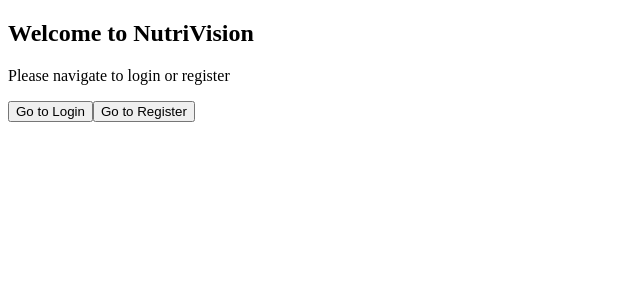
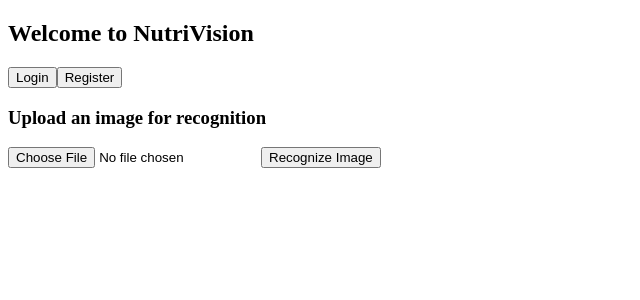
Before and after one commit to aleksiholappa/NutriVision, a React (Vite) app in the folder Frontend/: page / in a window 1280 px wide. Shown: the top 300 px of the page, without its empty margins (0-640 px from the left). Built offline with nearby package versions, Linux system fonts and the light colour scheme.

Commit message:
Update registration and login
Make initial support for image recognition api.

```diff
--- a/Frontend/src/App.tsx
+++ b/Frontend/src/App.tsx
@@ -2,19 +2,8 @@ import React from 'react';
 import { BrowserRouter as Router, Route, Routes, useNavigate } from 'react-router-dom';
 import LoginForm from './components/LoginForm';
 import RegistrationForm from './components/RegistrationForm';
-
-const Home: React.FC = () => {
-  const navigate = useNavigate();
-
-  return (
-    <div>
-      <h2>Welcome to NutriVision</h2>
-      <p>Please navigate to login or register</p>
-      <button onClick={() => navigate('/login')}>Go to Login</button>
-      <button onClick={() => navigate('/register')}>Go to Register</button>
-    </div>
-  );
-};
+import RegistrationSuccessForm from './components/RegistrationSuccessForm';
+import HomePage from './components/HomePage';
 
 const App: React.FC = () => {
   return (
@@ -23,7 +12,8 @@ const App: React.FC = () => {
         <Routes>
           <Route path="/login" element={<LoginForm />} />
           <Route path="/register" element={<RegistrationForm />} />
-          <Route path="/" element={<Home />} />
+          <Route path="/" element={<HomePage />} />
+          <Route path="registration-success" element={<RegistrationSuccessForm />} />
         </Routes>
       </div>
     </Router>
--- /dev/null
+++ b/Frontend/src/components/HomePage.tsx
@@ -0,0 +1,56 @@
+import React, { useState } from 'react';
+import { useNavigate } from 'react-router-dom';
+
+const HomePage: React.FC = () => {
+  const navigate = useNavigate();
+  const [image, setImage] = useState<File | null>(null);
+  const [result, setResult] = useState<string | null>(null);
+
+  const handleImageUpload = (event: React.ChangeEvent<HTMLInputElement>) => {
+    if (event.target.files && event.target.files[0]) {
+      setImage(event.target.files[0]);
+    }
+  };
+
+  const handleImageRecognition = async () => {
+    if (!image) return;
+
+    const formData = new FormData();
+    formData.append('image', image);
+
+    try {
+      const response = await fetch('YOUR_IMAGE_RECOGNITION_API_ENDPOINT', {
+        method: 'POST',
+        body: formData,
+      });
+
+      const data = await response.json();
+      setResult(data.result); // Adjust based on your API response structure
+    } catch (error) {
+      console.error('Error recognizing image:', error);
+    }
+  };
+
+  return (
+    <div>
+      <h2>Welcome to NutriVision</h2>
+      <button onClick={() => navigate('/login')}>Login</button>
+      <button onClick={() => navigate('/register')}>Register</button>
+
+      <div>
+        <h3>Upload an image for recognition</h3>
+        <input type="file" accept="image/*" onChange={handleImageUpload} />
+        <button onClick={handleImageRecognition}>Recognize Image</button>
+      </div>
+
+      {result && (
+        <div>
+          <h3>Recognition Result</h3>
+          <p>{result}</p>
+        </div>
+      )}
+    </div>
+  );
+};
+
+export default HomePage;
--- a/Frontend/src/components/RegistrationForm.tsx
+++ b/Frontend/src/components/RegistrationForm.tsx
@@ -27,7 +27,7 @@ const RegistrationForm: React.FC = () => {
       });
       setSuccess('Registration successful!');
       setError('');
-      navigate('/login');
+      navigate('/registration-success');
     } catch (error: any) {
       console.error(error.response.data.error);
       setError(error.response.data.error);
--- /dev/null
+++ b/Frontend/src/components/RegistrationSuccessForm.tsx
@@ -0,0 +1,25 @@
+import React from 'react';
+import { useNavigate } from 'react-router-dom';
+
+const RegistrationSuccessForm: React.FC = () => {
+    const navigate = useNavigate();
+
+    const handleGoToHomepage = () => {
+        navigate('/');
+    };
+
+    const handleLogin = () => {
+        navigate('/login');
+    };
+
+    return (
+        <div>
+            <h2>Registration successful!</h2>
+            <p>Thank you for registering with NutriVision.</p>
+            <button onClick={handleGoToHomepage}>Go to homepage</button>
+            <button onClick={handleLogin}>Login</button>
+        </div>
+    );
+};
+
+export default RegistrationSuccessForm;
```
Also changed, not shown: 1 other file (tests, documents, lock files or other folders).
